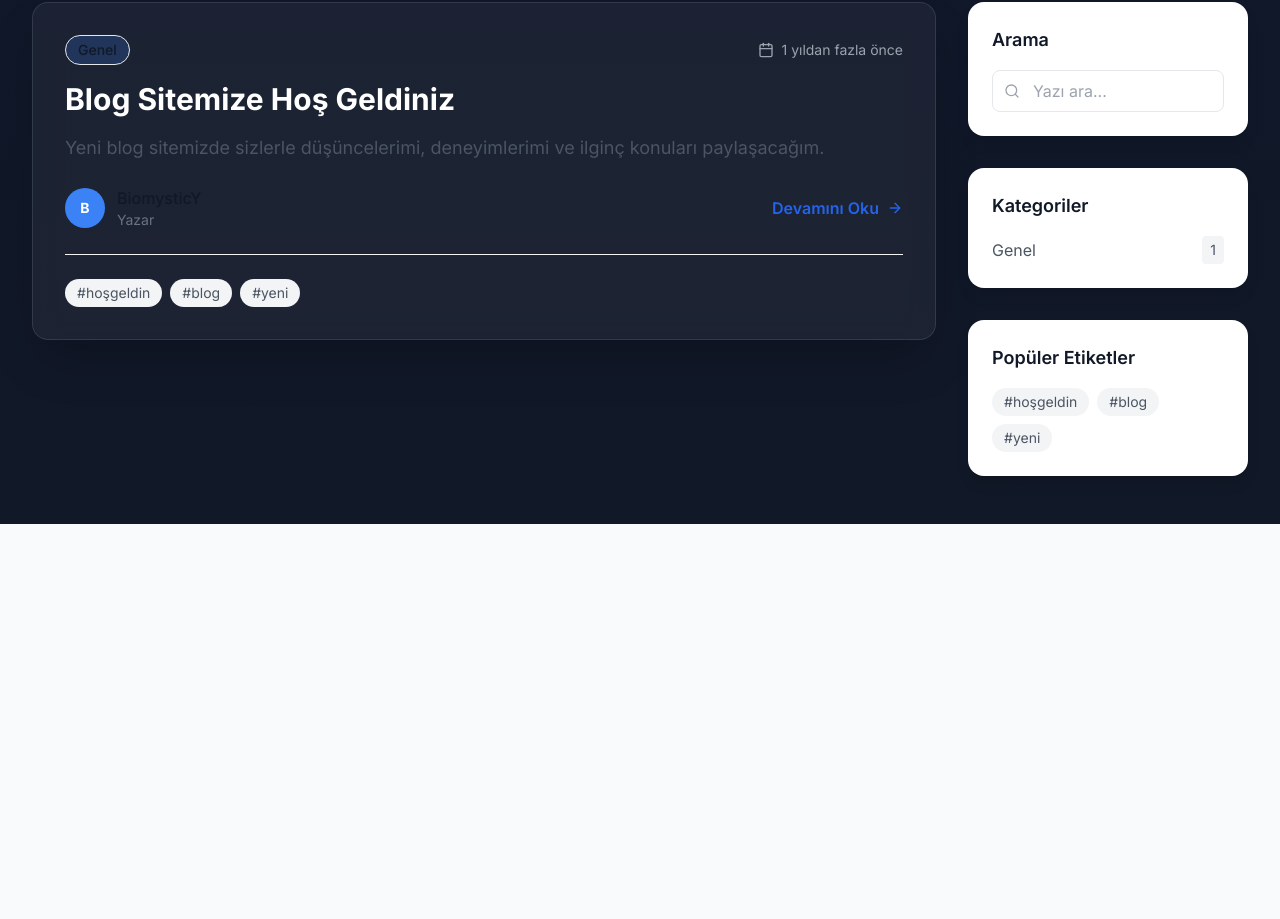
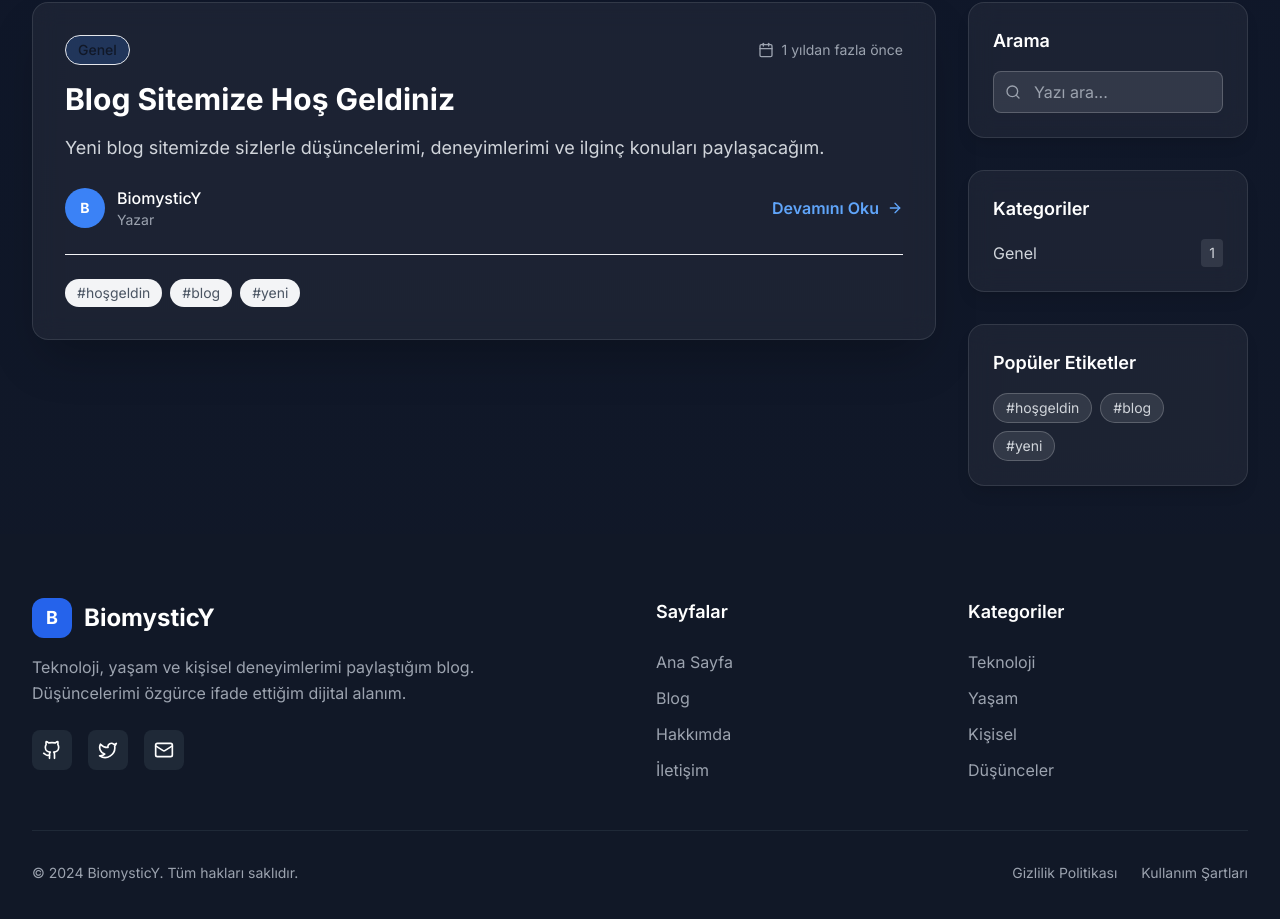
Before and after one commit to imehmetcn/blog, a Next.js app: page /blog in a window 1280 px wide. Shown: the part 347-1266 px from the top of the page. Before the commit the page ends 871 px from the top, so only its background shows below. Built offline with nearby package versions, Linux system fonts and the light colour scheme.

Commit message:
Update Next.js build output and manifests
Regenerated .next build artifacts and updated manifest files after changes to app/page.tsx, app/blog/page.tsx, and app/hakkimda/page.tsx. This includes new chunk files, updated client reference manifests, and CSS for the app layout.

```diff
--- a/app/blog/page.tsx
+++ b/app/blog/page.tsx
@@ -1,7 +1,7 @@
 import Link from 'next/link'
 import { formatDistanceToNow } from 'date-fns'
 import { tr } from 'date-fns/locale'
-import { Calendar, User, ArrowRight, Search, Tag } from 'lucide-react'
+import { Calendar, User, ArrowRight, Search, Tag, Github, Twitter, Mail } from 'lucide-react'
 import { getBlogPosts, getCategories, getTags } from '../../lib/blog-data'
 
 export default function BlogPage() {
@@ -52,7 +52,7 @@ export default function BlogPage() {
                       </Link>
                     </h2>
 
-                    <p className="text-gray-600 mb-6 leading-relaxed text-lg">
+                    <p className="text-gray-300 mb-6 leading-relaxed text-lg">
                       {post.excerpt}
                     </p>
 
@@ -62,14 +62,14 @@ export default function BlogPage() {
                           <span className="text-white text-sm font-bold">B</span>
                         </div>
                         <div>
-                          <div className="font-medium text-gray-900">{post.author}</div>
-                          <div className="text-sm text-gray-500">Yazar</div>
+                          <div className="font-medium text-white">{post.author}</div>
+                          <div className="text-sm text-gray-400">Yazar</div>
                         </div>
                       </div>
 
                       <Link
                         href={`/blog/${post.slug}`}
-                        className="inline-flex items-center text-primary-600 hover:text-primary-700 font-semibold group transition-all duration-200"
+                        className="inline-flex items-center text-blue-400 hover:text-blue-300 font-semibold group transition-all duration-200"
                       >
                         Devamını Oku
                         <ArrowRight className="w-4 h-4 ml-2 group-hover:translate-x-1 transition-transform" />
@@ -97,29 +97,29 @@ export default function BlogPage() {
           <div className="lg:col-span-1">
             <div className="sticky top-8 space-y-8">
               {/* Search */}
-              <div className="bg-white rounded-2xl shadow-lg p-6">
-                <h3 className="text-lg font-semibold mb-4">Arama</h3>
+              <div className="bg-white/5 backdrop-blur-md rounded-2xl shadow-lg p-6 border border-white/10">
+                <h3 className="text-lg font-semibold mb-4 text-white">Arama</h3>
                 <div className="relative">
                   <Search className="absolute left-3 top-1/2 transform -translate-y-1/2 text-gray-400 w-4 h-4" />
                   <input
                     type="text"
                     placeholder="Yazı ara..."
-                    className="w-full pl-10 pr-4 py-2 border border-gray-200 rounded-lg focus:ring-2 focus:ring-primary-500 focus:border-transparent"
+                    className="w-full pl-10 pr-4 py-2 bg-white/10 border border-white/20 rounded-lg text-white placeholder-gray-400 focus:ring-2 focus:ring-primary-500 focus:border-transparent"
                   />
                 </div>
               </div>
 
               {/* Categories */}
-              <div className="bg-white rounded-2xl shadow-lg p-6">
-                <h3 className="text-lg font-semibold mb-4">Kategoriler</h3>
+              <div className="bg-white/5 backdrop-blur-md rounded-2xl shadow-lg p-6 border border-white/10">
+                <h3 className="text-lg font-semibold mb-4 text-white">Kategoriler</h3>
                 <ul className="space-y-2">
                   {categories.map((category) => {
                     const count = blogPosts.filter(post => post.category === category).length
                     return (
                       <li key={category}>
-                        <a href="#" className="flex items-center justify-between text-gray-600 hover:text-primary-600 transition-colors">
+                        <a href="#" className="flex items-center justify-between text-gray-300 hover:text-white transition-colors">
                           <span>{category}</span>
-                          <span className="text-sm bg-gray-100 px-2 py-1 rounded">{count}</span>
+                          <span className="text-sm bg-white/10 text-gray-300 px-2 py-1 rounded">{count}</span>
                         </a>
                       </li>
                     )
@@ -128,13 +128,13 @@ export default function BlogPage() {
               </div>
 
               {/* Popular Tags */}
-              <div className="bg-white rounded-2xl shadow-lg p-6">
-                <h3 className="text-lg font-semibold mb-4">Popüler Etiketler</h3>
+              <div className="bg-white/5 backdrop-blur-md rounded-2xl shadow-lg p-6 border border-white/10">
+                <h3 className="text-lg font-semibold mb-4 text-white">Popüler Etiketler</h3>
                 <div className="flex flex-wrap gap-2">
                   {tags.slice(0, 10).map((tag) => (
                     <span
                       key={tag}
-                      className="px-3 py-1 bg-gray-100 text-gray-600 text-sm rounded-full hover:bg-primary-100 hover:text-primary-700 transition-colors cursor-pointer"
+                      className="px-3 py-1 bg-white/10 text-gray-300 text-sm rounded-full hover:bg-primary-500/20 hover:text-primary-300 transition-colors cursor-pointer border border-white/20"
                     >
                       #{tag}
                     </span>
@@ -145,6 +145,69 @@ export default function BlogPage() {
           </div>
         </div>
       </div>
+
+      {/* Footer */}
+      <footer className="bg-gray-900 text-white">
+        <div className="max-w-7xl mx-auto px-4 sm:px-6 lg:px-8 py-12 md:py-16">
+          <div className="grid grid-cols-1 md:grid-cols-2 lg:grid-cols-4 gap-8">
+            <div className="lg:col-span-2">
+              <div className="flex items-center space-x-3 mb-4">
+                <div className="w-10 h-10 bg-gradient-to-br from-primary-600 to-blue-600 rounded-xl flex items-center justify-center">
+                  <span className="text-white font-bold text-lg">B</span>
+                </div>
+                <h5 className="text-2xl font-bold">BiomysticY</h5>
+              </div>
+              <p className="text-gray-400 mb-6 max-w-md leading-relaxed">
+                Teknoloji, yaşam ve kişisel deneyimlerimi paylaştığım blog.
+                Düşüncelerimi özgürce ifade ettiğim dijital alanım.
+              </p>
+              <div className="flex space-x-4">
+                <a href="#" className="w-10 h-10 bg-gray-800 hover:bg-primary-600 rounded-lg flex items-center justify-center transition-colors">
+                  <Github className="w-5 h-5" />
+                </a>
+                <a href="#" className="w-10 h-10 bg-gray-800 hover:bg-primary-600 rounded-lg flex items-center justify-center transition-colors">
+                  <Twitter className="w-5 h-5" />
+                </a>
+                <a href="#" className="w-10 h-10 bg-gray-800 hover:bg-primary-600 rounded-lg flex items-center justify-center transition-colors">
+                  <Mail className="w-5 h-5" />
+                </a>
+              </div>
+            </div>
+
+            <div>
+              <h5 className="text-lg font-semibold mb-6">Sayfalar</h5>
+              <ul className="space-y-3">
+                <li><Link href="/" className="text-gray-400 hover:text-white transition-colors">Ana Sayfa</Link></li>
+                <li><Link href="/blog" className="text-gray-400 hover:text-white transition-colors">Blog</Link></li>
+                <li><Link href="/hakkimda" className="text-gray-400 hover:text-white transition-colors">Hakkımda</Link></li>
+                <li><Link href="/iletisim" className="text-gray-400 hover:text-white transition-colors">İletişim</Link></li>
+              </ul>
+            </div>
+
+            <div>
+              <h5 className="text-lg font-semibold mb-6">Kategoriler</h5>
+              <ul className="space-y-3">
+                <li><a href="#" className="text-gray-400 hover:text-white transition-colors">Teknoloji</a></li>
+                <li><a href="#" className="text-gray-400 hover:text-white transition-colors">Yaşam</a></li>
+                <li><a href="#" className="text-gray-400 hover:text-white transition-colors">Kişisel</a></li>
+                <li><a href="#" className="text-gray-400 hover:text-white transition-colors">Düşünceler</a></li>
+              </ul>
+            </div>
+          </div>
+
+          <div className="border-t border-gray-800 mt-12 pt-8">
+            <div className="flex flex-col md:flex-row justify-between items-center">
+              <p className="text-gray-400 text-sm">
+                &copy; 2024 BiomysticY. Tüm hakları saklıdır.
+              </p>
+              <div className="flex space-x-6 mt-4 md:mt-0">
+                <a href="#" className="text-gray-400 hover:text-white text-sm transition-colors">Gizlilik Politikası</a>
+                <a href="#" className="text-gray-400 hover:text-white text-sm transition-colors">Kullanım Şartları</a>
+              </div>
+            </div>
+          </div>
+        </div>
+      </footer>
     </div>
   )
 }
--- a/app/hakkimda/page.tsx
+++ b/app/hakkimda/page.tsx
@@ -61,9 +61,9 @@ export default function HakkimdaPage() {
         <div className="max-w-4xl mx-auto px-4 sm:px-6 lg:px-8">
           <div className="grid md:grid-cols-2 gap-6 sm:gap-8 md:gap-12">
             <div className="space-y-8">
-              <div className="bg-white/5 backdrop-blur-md rounded-2xl p-8 border border-white/10">
-                <h3 className="text-2xl font-bold text-white mb-4">Hikayem</h3>
-                <p className="text-gray-300 leading-relaxed">
+              <div className="bg-white/5 backdrop-blur-md rounded-2xl p-6 sm:p-8 border border-white/10">
+                <h3 className="text-xl sm:text-2xl font-bold text-white mb-4">Hikayem</h3>
+                <p className="text-gray-200 leading-relaxed text-sm sm:text-base">
                   Teknoloji dünyasına olan tutkum çocukluktan beri var. Yazılım geliştirme,
                   web teknolojileri ve dijital dünyada yaşanan gelişmeleri takip etmeyi seviyorum.
                   Bu blogda deneyimlerimi, öğrendiklerimi ve düşüncelerimi sizlerle paylaşıyorum.
--- a/app/page.tsx
+++ b/app/page.tsx
@@ -23,7 +23,7 @@ export default function HomePage() {
           {/* Mesh Gradient Overlay */}
           <div className="absolute inset-0 opacity-30">
             <div className="absolute top-0 left-0 w-full h-full bg-gradient-to-br from-primary-500/20 via-transparent to-blue-500/20 animate-pulse"></div>
-            <div className="absolute top-0 right-0 w-full h-full bg-gradient-to-bl from-purple-500/20 via-transparent to-pink-500/20 animate-pulse" style={{animationDelay: '1s'}}></div>
+            <div className="absolute top-0 right-0 w-full h-full bg-gradient-to-bl from-purple-500/20 via-transparent to-pink-500/20 animate-pulse" style={{ animationDelay: '1s' }}></div>
           </div>
 
           {/* Floating Particles */}
@@ -118,7 +118,7 @@ export default function HomePage() {
           </div>
         </div>
       </section>
- {/* Featured Section */}
+      {/* Featured Section */}
       <section className="bg-gradient-to-b from-slate-900 to-gray-900 py-16 md:py-24 relative overflow-hidden">
         {/* Background Pattern */}
         <div className="absolute inset-0 bg-grid-pattern opacity-5"></div>
```
